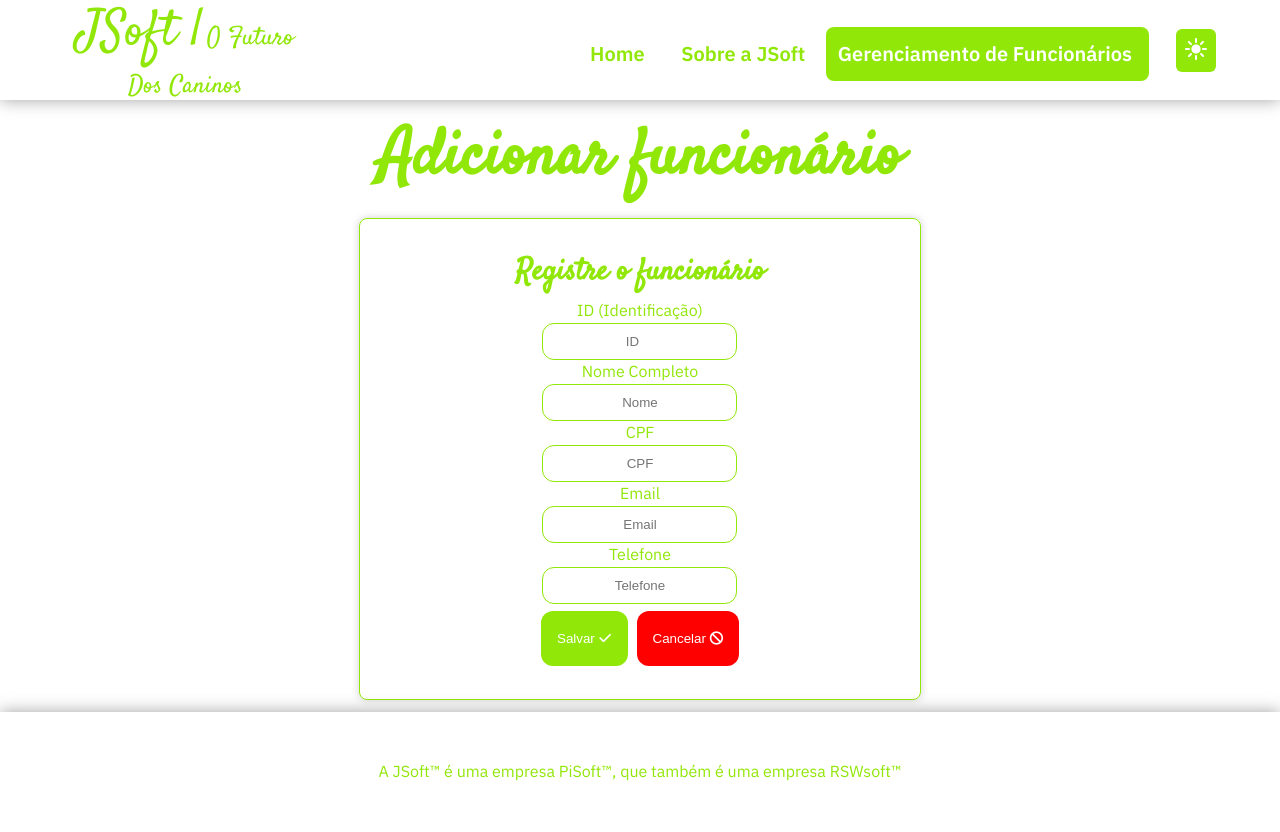
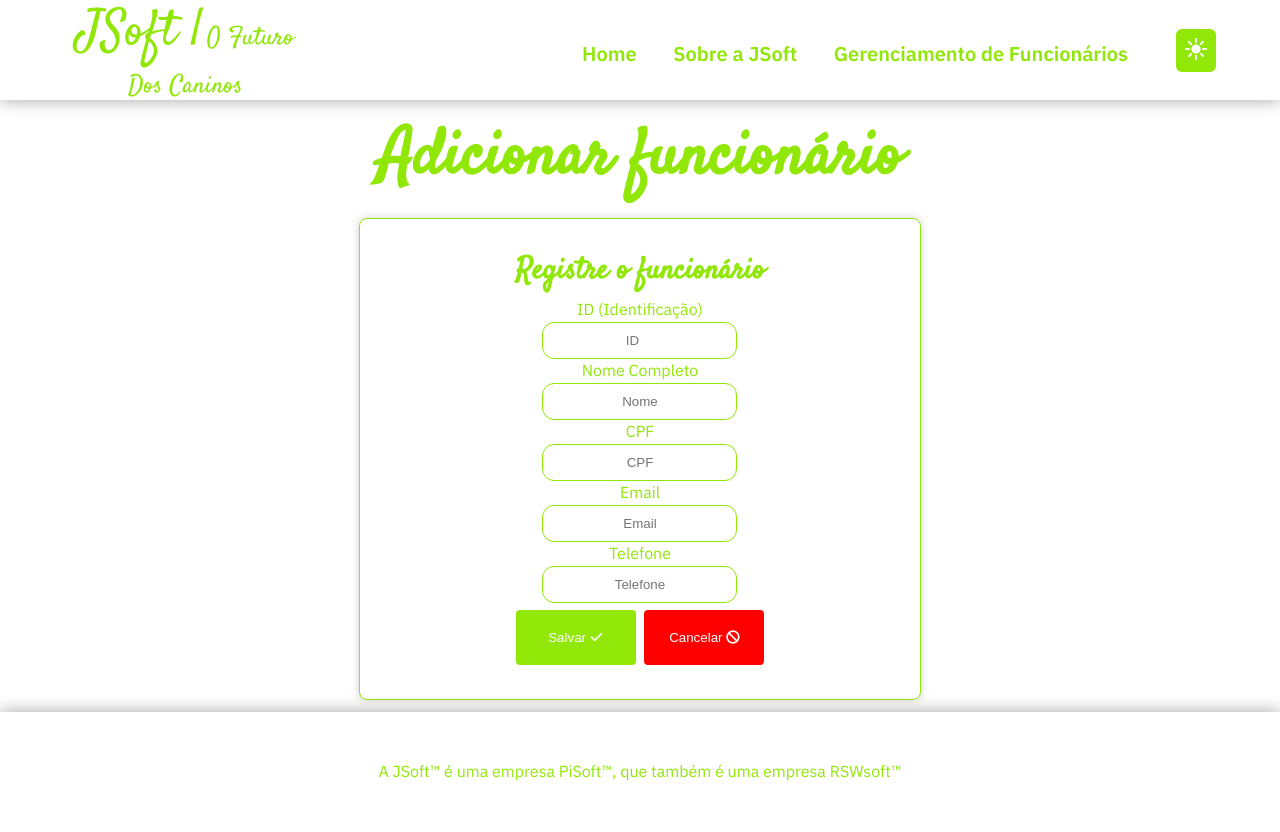
Before and after one commit to BryanRSW20/projeto-funcionario, a Spring Boot app: page /funcionario/add in a window 1280 px wide. Run offline with Spring Boot 4, Linux system fonts and the light colour scheme; some libraries are stand-ins or nearby versions.

Commit message:
Atualizações CSS

```diff
--- a/src/main/resources/static/css/style.css
+++ b/src/main/resources/static/css/style.css
@@ -36,6 +36,18 @@ body{
     font-family: 'Satisfy', cursive;
     text-transform: capitalize;
 }
+/* #btn{
+    color: white;
+    background-color: rgb(145, 231, 7);
+    padding: 12px;
+    border-radius: 8px;
+    transition: background-color 200ms, box-shadow 200ms;
+}
+#btn:hover{
+    border-top: none;
+    background-color: rgb(8, 125, 8);
+    box-shadow: 4px 4px  9px rgba(0, 0, 0, 0.125);
+} */
 .navegacao{
     flex: 75%;
     margin-right: 5%;
@@ -47,26 +59,28 @@ body{
     text-decoration: none;
     padding: 20px 16px;
     font-weight: 600;
+    position: relative;
 }
-.navegacao a:visited{
-    color: rgb(145, 231, 7);
+.navegacao a::after{
+    content: "";
+    position: absolute;
+    left: 0;
+    top: 0;
+    width: 100%;
+    height: 4px;
+    background-color: currentColor;
+    -webkit-transform: scaleX(0);
+    transform: scaleX(0);
+    -webkit-transform-origin: right;
+    transform-origin: right;
+    transition: -webkit-transform 250ms ease-in;
 }
-.navegacao a:hover{
-    color: rgb(8, 125, 8);
-    border-top: 3px solid rgb(8, 125, 8);
-    transition:  border-top 100ms, color 100ms;
-}
-#btn{
-    color: white;
-    background-color: rgb(145, 231, 7);
-    padding: 12px;
-    border-radius: 8px;
-    transition: background-color 200ms, box-shadow 200ms;
-}
-#btn:hover{
-    border-top: none;
-    background-color: rgb(8, 125, 8);
-    box-shadow: 4px 4px  9px rgba(0, 0, 0, 0.125);
+.navegacao a:hover::after{
+    -webkit-transform: scaleX(1);
+    transform: scaleX(1);
+    -webkit-transform-origin: left;
+    transform-origin: left;
+    /* color: rgb(8, 125, 8); */
 }
 .botaodm{
     border: none;
@@ -137,6 +151,7 @@ body{
     flex: 24%;
     margin: 1%;
     height: 560px;
+    max-width: 560px;
     border: 1px solid rgb(145, 231, 7);
     border-radius: 12px;
     text-align: center;
@@ -245,28 +260,50 @@ body{
 .btn-save{
     background-color: rgb(145, 231, 7);
     padding: 20px 16px;
-    border-radius: 12px;
+    border-radius: 4px;
     border: none;
+    width: 120px;
     color: white;
-    transition: background-color 300ms;
+    transition: ease-out 300ms;
     margin-right: 1%;
+    margin-bottom: 1%;
 }
 .btn-dois{
     background-color: rgb(255, 0, 0);
     color: white;
     padding: 20px 16px;
-    border-radius: 12px;
+    width: 120px;
+    border-radius: 4px;
     border: none;
-    transition: background-color 300ms;
     margin-left: 1%;
 }
-.btn-save:hover{
+
+.btn{
+    z-index: 1;
+    position: relative;
+}
+.btn::after{
+    content: "";
+    position: absolute;
+    top: 0;
+    left: 0;
+    width: 100%;
+    height: 100%;
+    background-color: rgba(0, 0, 0, 0.365);
+    z-index: -1;
+    -webkit-transform: scaleX(0);
+    -webkit-transform-origin: right;
+    transform-origin: right;
+    transition: -webkit-transform 200ms ease-in;
+    transition: transform 200ms ease-in;
+    transition: transform 200ms ease-in, -webkit-transform 200ms ease-in;
+}
+.btn:hover::after{
     cursor: pointer;
-    background-color: rgb(8, 125, 8);
-}
-.btn-dois:hover{
-    cursor: pointer;
-    background-color: rgb(153, 7, 7);
+    -webkit-transform: scaleX(1);
+    transform: scaleX(1);
+    -webkit-transform-origin: left;
+    transform-origin: left;
 }
 .texto-add{
     text-align: center;
@@ -275,6 +312,13 @@ body{
 }
 .form-add-btn{
     margin-top: 3%;
+}
+.alerta-sucesso{
+    text-align: center;
+    background-color: rgba(145, 231, 7, 0.579);
+    color: rgb(4, 73, 4);
+    border: none;
+    border-radius: 12px;
 }
 /* FIM Sobre */
 /* Tabela */
--- a/src/main/resources/templates/funcionario/add.html
+++ b/src/main/resources/templates/funcionario/add.html
@@ -16,12 +16,11 @@
       <div class="logo">
           <span class="a"> JSoft |</span> <span class="b"> O futuro dos caninos </span>
       </div>
-
       <div class="navegacao">
           <a href="/"> Home </a>
           <a href="/sobre"> Sobre a JSoft </a>
           <a id="btn" href="./list"> Gerenciamento de Funcionários </a>
-          <button class="botaodm" onclick="toggleDarkMode()"> <img style="width: 24px; height: 24px;" th:src="@{/css/img/brightness.png}" alt="Não deu não..."></button>
+          <acronym title="Ativar/Desativar Modo Escuro"> <button class="botaodm" onclick="toggleDarkMode()"> <img style="width: 24px; height: 24px;" th:src="@{/css/img/brightness.png}" alt="Não deu não..."></button>  </acronym>
       </div>
 
   </nav>
@@ -31,7 +30,7 @@
   </div>
 
   <div th:if="${isSaved}" class="alerta-sucesso">
-    <h4> Operação Realizada com sucesso! </h4>
+    <h4> Operação Realizada com sucesso! </h4> <i class="fa fa-check-square"></i>
   </div>
 
   <div th:if="${isError}" class="alerta-falha">
@@ -59,8 +58,8 @@
       <input th:field="*{telefone}" id="floatlabel-tel" type="text" placeholder="Telefone" required> <br>
 
         <div class="form-add-btn">
-      <button type="submit" class="btn-save"> Salvar <i class="fa fa-check"></i> </button>
-      <button onclick="window.location.href='./list'" type="button" class="btn-dois"> Cancelar <i class="fa fa-ban"></i> </button>
+      <button type="submit" class="btn btn-save"> Salvar <i class="fa fa-check"></i> </button>
+      <button onclick="window.location.href='./list'" type="button" class="btn btn-dois"> Cancelar <i class="fa fa-ban"></i> </button>
         </div>
   </form>
 
--- a/src/main/resources/templates/funcionario/list.html
+++ b/src/main/resources/templates/funcionario/list.html
@@ -21,7 +21,7 @@
         <a href="/sobre"> Sobre a JSoft </a>
           <a href="./add"> Adicionar funcionários </a>
             <a id="btn" href="./list"> Gerenciamento de Funcionários </a>
-              <button class="botaodm" onclick="toggleDarkMode()"> <img style="width: 24px; height: 24px;" th:src="@{/css/img/brightness.png}" alt="Não deu não..."></button>
+            <acronym title="Ativar/Desativar Modo Escuro"> <button class="botaodm" onclick="toggleDarkMode()"> <img style="width: 24px; height: 24px;" th:src="@{/css/img/brightness.png}" alt="Não deu não..."></button>  </acronym>
       </div>
 
   </nav>
--- a/src/main/resources/templates/index.html
+++ b/src/main/resources/templates/index.html
@@ -19,8 +19,9 @@
             <a href="/"> Home </a>
             <a href="/sobre"> Sobre a JSoft </a>
             <a id="btn" href="funcionario/list"> Gerenciamento de Funcionários </a>
-            <button class="botaodm" onclick="toggleDarkMode()"> <img style="width: 24px; height: 24px;" th:src="@{/css/img/brightness.png}" alt="Não deu não..."></button>
+            <acronym title="Ativar/Desativar Modo Escuro"> <button class="botaodm" onclick="toggleDarkMode()"> <img style="width: 24px; height: 24px;" th:src="@{/css/img/brightness.png}" alt="Não deu não..."></button>  </acronym>
         </div>
+
     </nav>
 
     <br>
@@ -32,7 +33,7 @@
 
     <section class="content">
         <h2> Por que escolher a JSoft? </h2>
-        <div class="fileira">
+        <div class="row">
             <div class="card">
                 <img style="margin-top: 2%;" th:src="@{/css/img/badge.png}" alt="">
                 <h3> Qualidade </h3>
--- a/src/main/resources/templates/sobre.html
+++ b/src/main/resources/templates/sobre.html
@@ -19,7 +19,7 @@
             <a href="/"> Home </a>
             <a href="/sobre"> Sobre a JSoft </a>
             <a id="btn" href="funcionario/list"> Gerenciamento de Funcionários </a>
-            <button class="botaodm" onclick="toggleDarkMode()"> <img style="width: 24px; height: 24px;" th:src="@{/css/img/brightness.png}" alt="Não deu não..."></button>
+            <acronym title="Ativar/Desativar Modo Escuro"> <button class="botaodm" onclick="toggleDarkMode()"> <img style="width: 24px; height: 24px;" th:src="@{/css/img/brightness.png}" alt="Não deu não..."></button>  </acronym>
         </div>
     </nav>
     <br>
```
